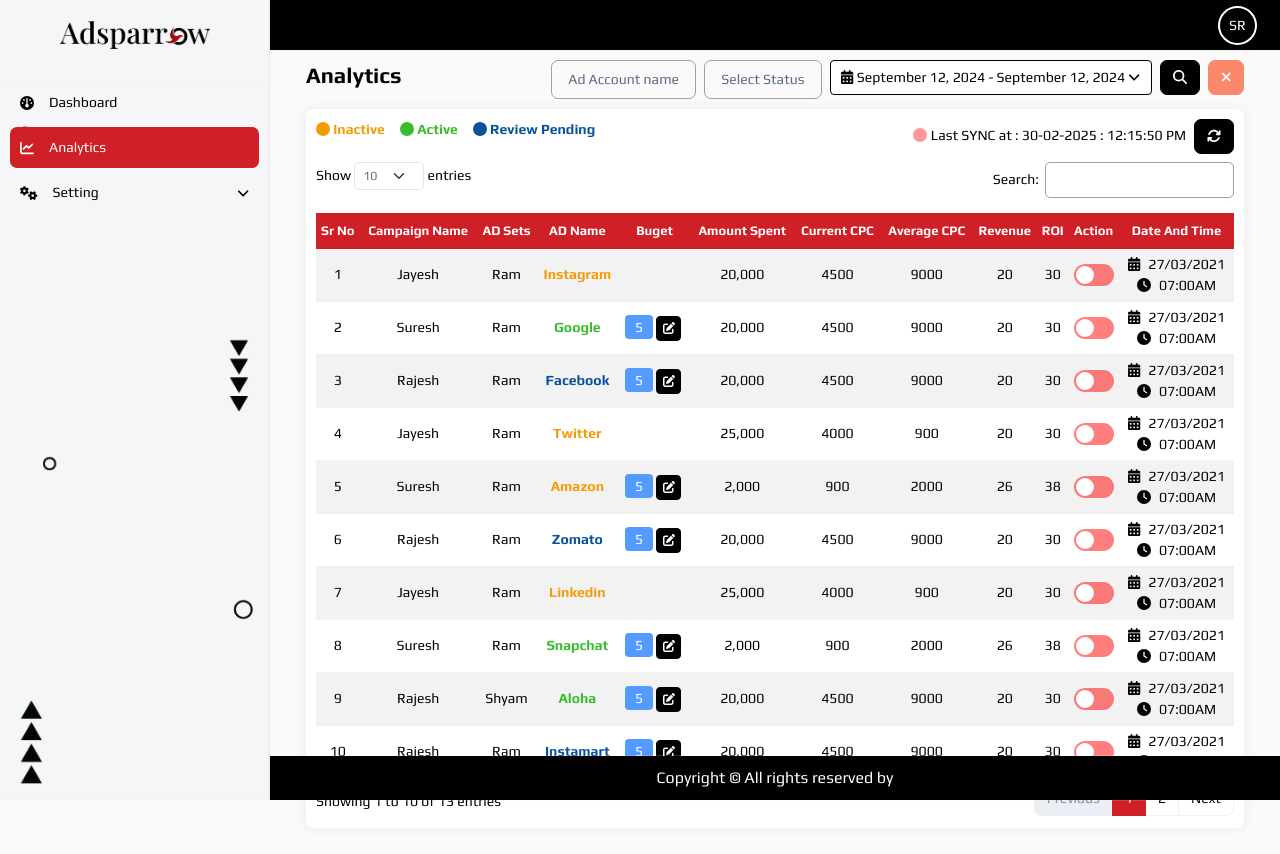
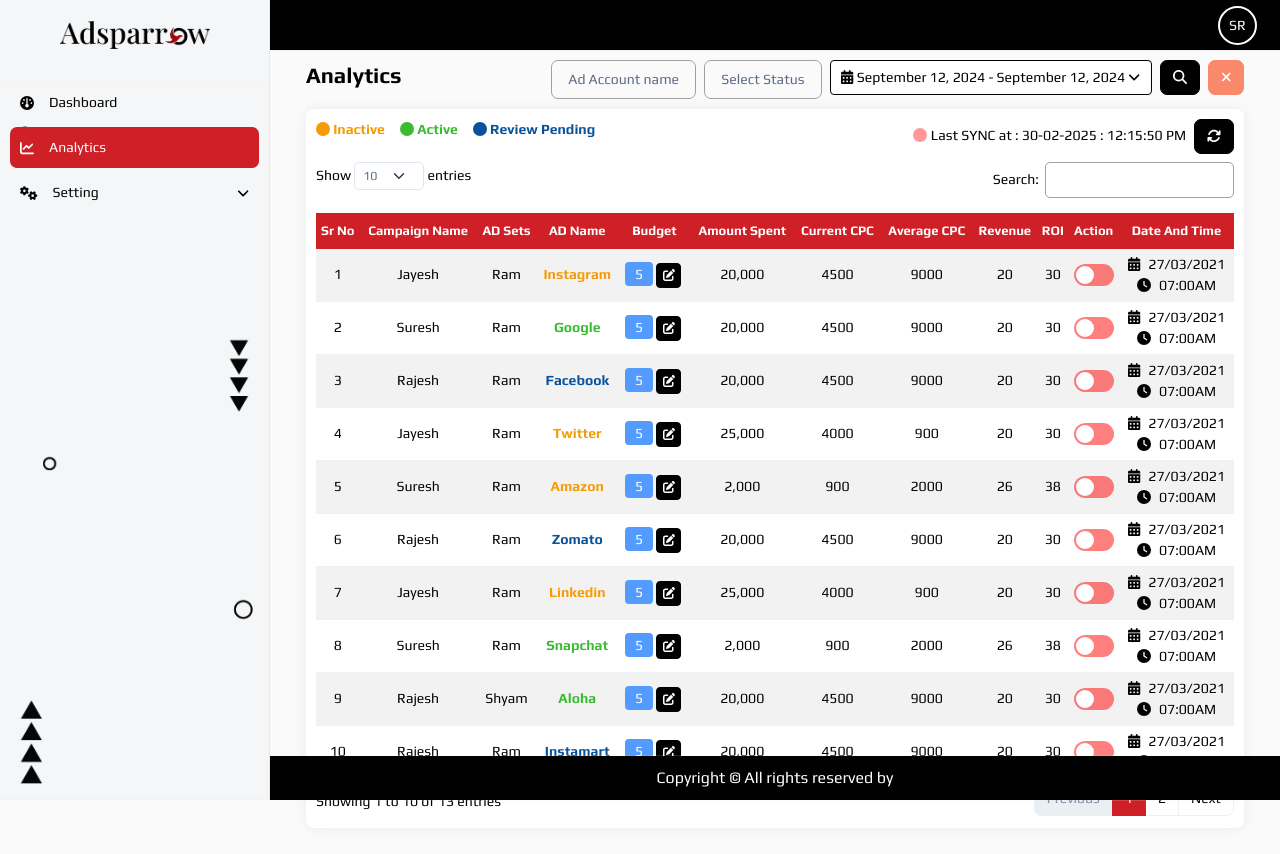
Before and after one commit to helijoshii/Adsparrow, a React (Vite) app: page /analytics in a window 1280 px wide. Shown: the top 854 px of the page. Built offline with nearby package versions, Linux system fonts and the light colour scheme; a web font is replaced by a local one.

Commit message:
fix: edit budget

```diff
--- a/src/pages/Admin/Analytics.jsx
+++ b/src/pages/Admin/Analytics.jsx
@@ -327,7 +327,7 @@ const Analytics = () => {
                     <th>Campaign Name</th>
                     <th>AD Sets</th>
                     <th>AD Name</th>
-                    <th>Buget</th>
+                    <th>Budget</th>
                     <th>Amount Spent</th>
                     <th>Current CPC</th>
                     <th>Average CPC</th>
@@ -351,7 +351,15 @@ const Analytics = () => {
                           <span className="Inactive">Instagram</span>
                         </td>
                         <td>
-                          <span></span>
+                        <span className="badge text-bg-info">5</span>
+                          <button
+                            type="button"
+                            className="btn btn-primary small_bt"
+                            data-bs-toggle="modal"
+                            data-bs-target="#buget"
+                          >
+                            <FontAwesomeIcon icon={faPenToSquare} />
+                          </button>
                         </td>
                         <td>20,000</td>
                         <td>4500</td>
@@ -514,7 +522,15 @@ const Analytics = () => {
                           <span className="Inactive">Twitter</span>
                         </td>
                         <td>
-                          <span></span>
+                        <span className="badge text-bg-info">5</span>
+                          <button
+                            type="button"
+                            className="btn btn-primary small_bt"
+                            data-bs-toggle="modal"
+                            data-bs-target="#buget"
+                          >
+                            <FontAwesomeIcon icon={faPenToSquare} />
+                          </button>
                         </td>
                         <td>25,000</td>
                         <td>4000</td>
@@ -677,7 +693,15 @@ const Analytics = () => {
                           <span className="Inactive">Linkedin</span>
                         </td>
                         <td>
-                          <span></span>
+                        <span className="badge text-bg-info">5</span>
+                          <button
+                            type="button"
+                            className="btn btn-primary small_bt"
+                            data-bs-toggle="modal"
+                            data-bs-target="#buget"
+                          >
+                            <FontAwesomeIcon icon={faPenToSquare} />
+                          </button>
                         </td>
                         <td>25,000</td>
                         <td>4000</td>
@@ -897,7 +921,15 @@ const Analytics = () => {
                           <span className="Active">Blinkit</span>
                         </td>
                         <td>
-                          <span></span>
+                        <span className="badge text-bg-info">5</span>
+                          <button
+                            type="button"
+                            className="btn btn-primary small_bt"
+                            data-bs-toggle="modal"
+                            data-bs-target="#buget"
+                          >
+                            <FontAwesomeIcon icon={faPenToSquare} />
+                          </button>
                         </td>
                         <td>25,000</td>
                         <td>4000</td>
```
